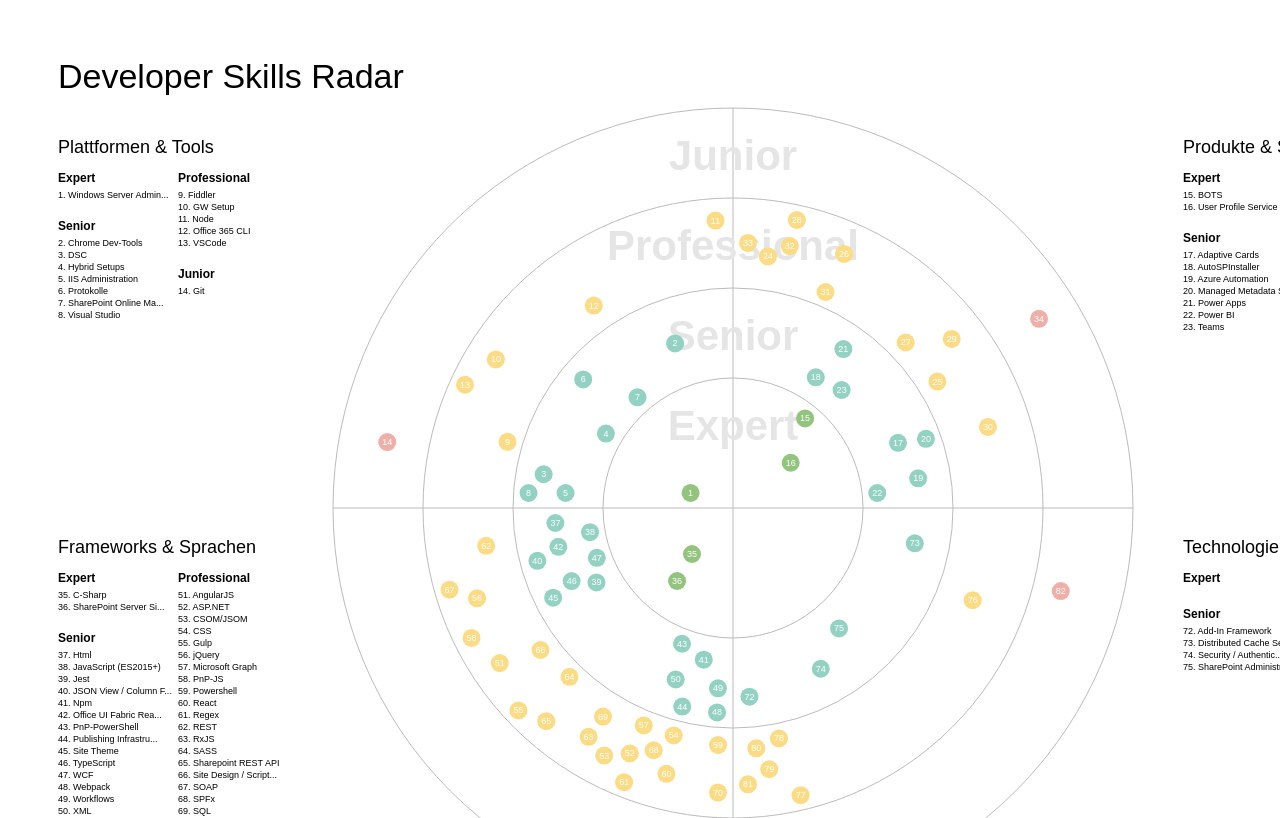
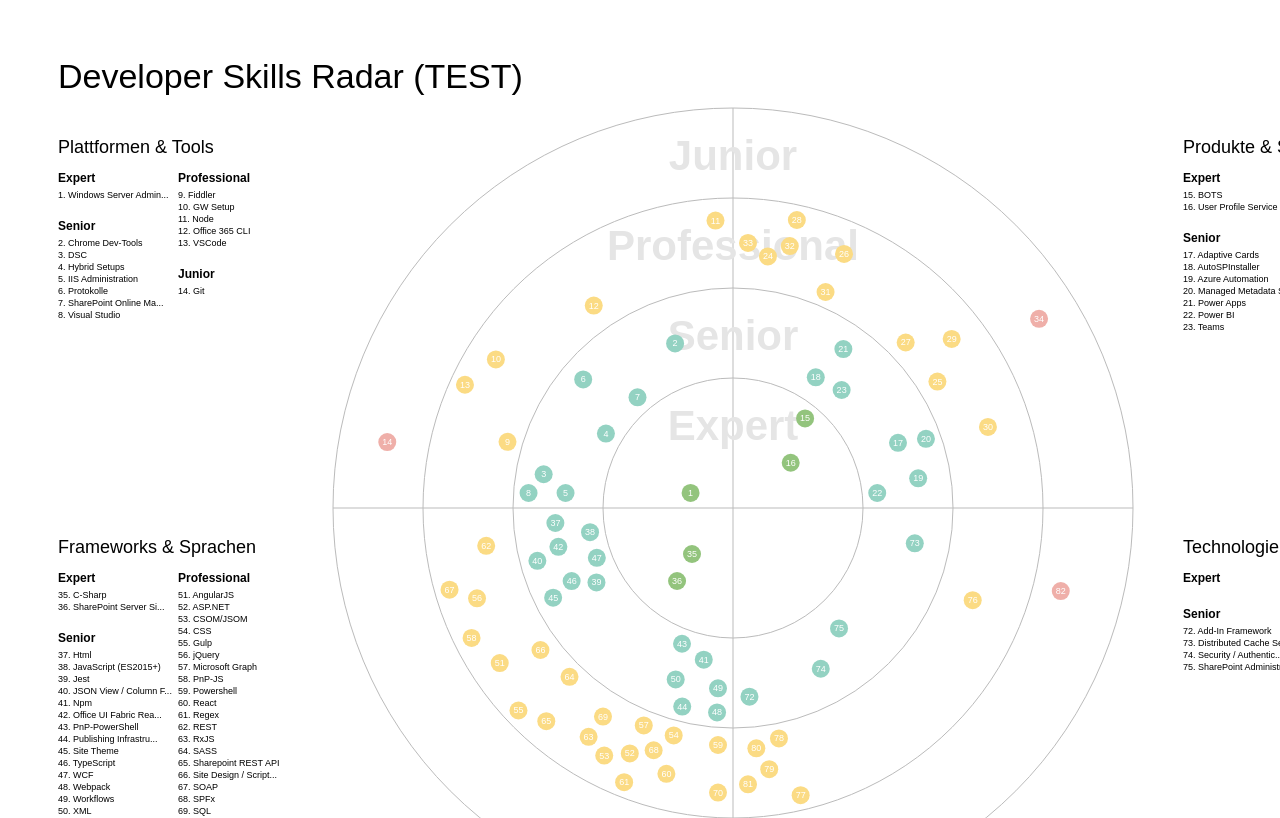
Before and after one commit to rolandoechslin/technologie-radar, a website: page docs/index.html in a window 1280 px wide. Shown: the top 818 px of the page. Drawn offline with nearby package versions, Linux system fonts and the light colour scheme.

Commit message:
update title

```diff
--- a/docs/index.html
+++ b/docs/index.html
@@ -25,7 +25,7 @@ radar_visualization({
     grid: "#bbb",
     inactive: "#ddd"
   },
-  title: "Developer Skills Radar",
+  title: "Developer Skills Radar (TEST)",
   quadrants: [
     { name: "Technologien & Methoden" },
     { name: "Frameworks & Sprachen" },
```
